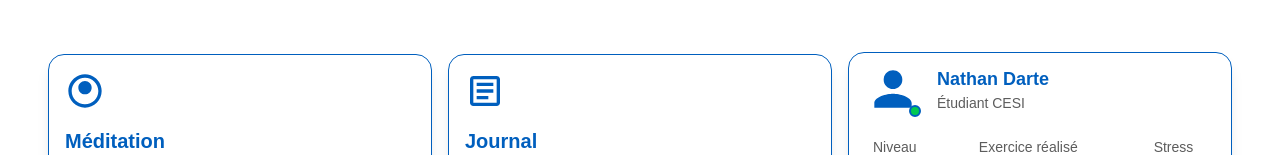
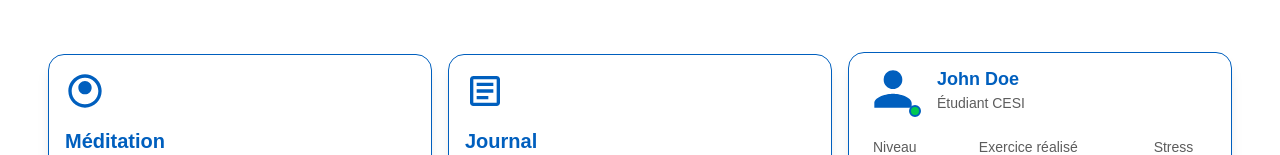
Before and after one commit to CronosV2/cesi-zen, a Next.js app in the folder cesi-zen-code/frontend/: page / in a window 1280 px wide. Shown: the part 178-333 px from the top of the page. Built offline with nearby package versions, Linux system fonts and the light colour scheme; no server answers; a web font is replaced by a local one.

Commit message:
Update BentoGrid.tsx

```diff
--- a/cesi-zen-code/frontend/src/components/BentoGrid.tsx
+++ b/cesi-zen-code/frontend/src/components/BentoGrid.tsx
@@ -71,7 +71,7 @@ export default function BentoGrid() {
               <span className="absolute bottom-0 right-0 h-3 w-3 rounded-full bg-green-500 border-2 border-card"></span>
             </div>
             <div className="flex flex-col">
-              <h3 className="text-lg font-semibold">{profileData?.name || "Nathan Darte"}</h3>
+              <h3 className="text-lg font-semibold">{profileData?.name || "John Doe"}</h3>
               <p className="text-sm text-foreground/70">{profileData?.status || "Étudiant CESI"}</p>
             </div>
           </div>
```
